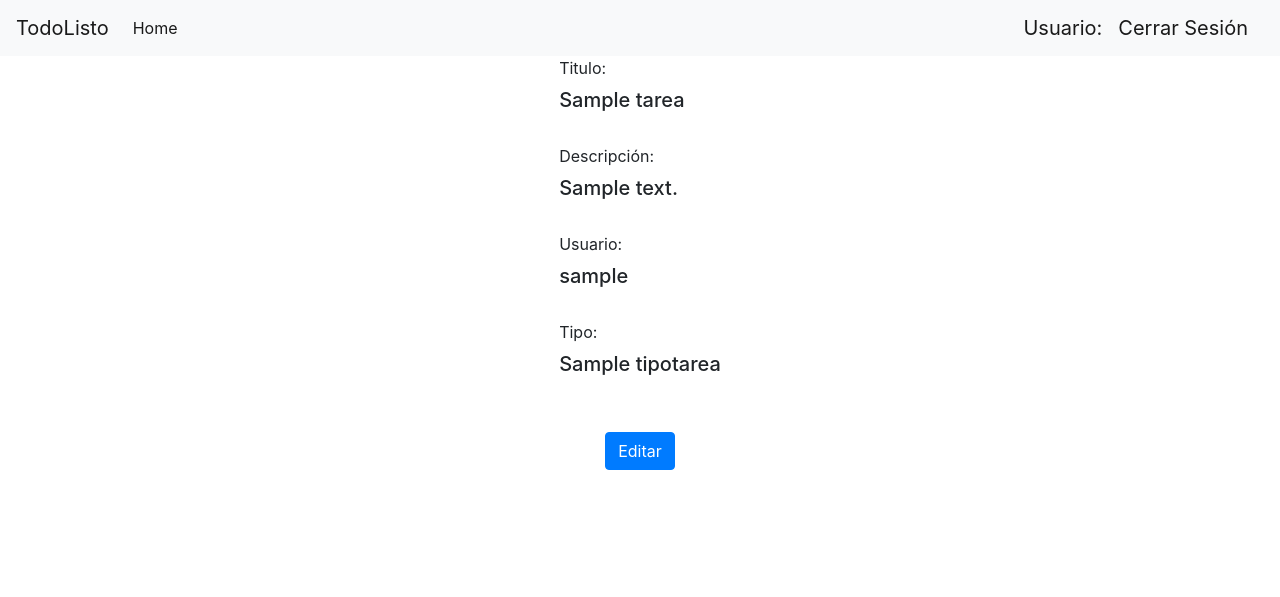
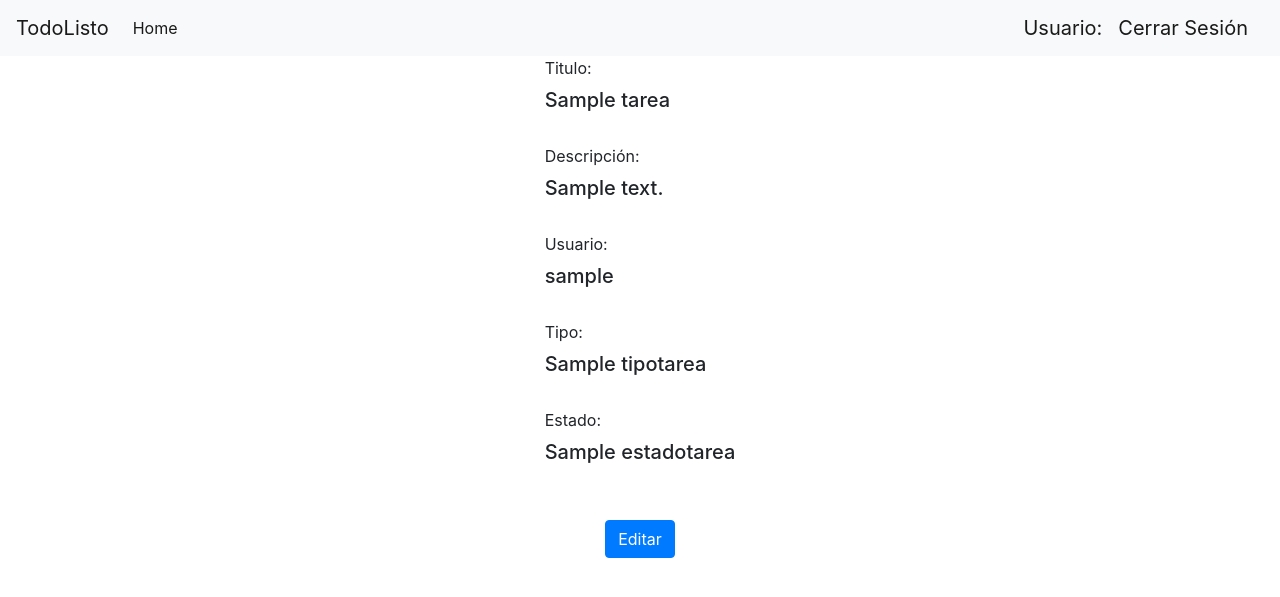
Before and after one commit to scarrascofuentes/todolisto_django, a Django app: page /todolisto/detalleTarea/1 in a window 1280 px wide. Shown: the top 597 px of the page. Run offline with Django 3.2, Linux system fonts and the light colour scheme; tables that the repository leaves empty hold one stand-in row (values such as "Sample post"); some libraries are stand-ins or nearby versions.

Commit message:
Feat: Se muestra el estado de la tarea en su respectivo detalle.

```diff
--- a/main/templates/detalleTarea.html
+++ b/main/templates/detalleTarea.html
@@ -16,6 +16,8 @@
                 <h5>{{ object.usuario}}</h5><br>
                 <label>Tipo:</label>
                 <h5>{{ object.tipo}}</h5><br>
+                <label>Estado:</label>
+                <h5>{{ object.estado}}</h5><br>
             </div>
 
         </div>
```
Also changed, not shown: main/migrations/0003_auto_20180621_0050.py (added).
